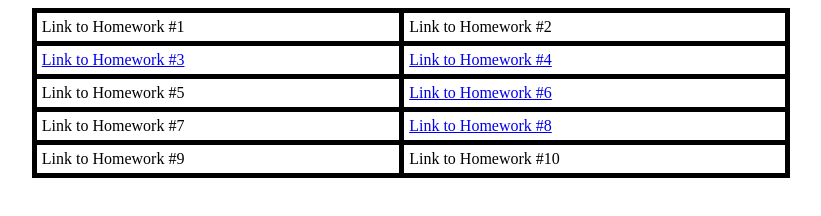
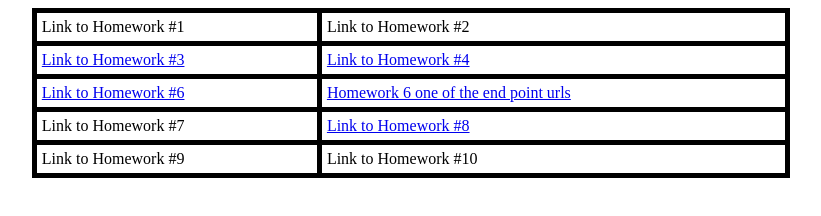
Before and after one commit to SamipyaNirmal/SamipyaNirmal.github.io, a plain HTML site: page sam342.html in a window 1280 px wide. Shown: the whole page, without its empty margins (229-1050 px from the left). Drawn offline with Linux system fonts and the light colour scheme.

Commit message:
adding hw6

```diff
--- a/sam342.html
+++ b/sam342.html
@@ -23,8 +23,8 @@ th, td {
     <td><a href= "ScrambleThisName.html">Link to Homework #4</a></td>
   </tr>
   <tr>
-    <td>Link to Homework #5</td>
     <td><a href= "https://samipyahomework6.wl.r.appspot.com/">Link to Homework #6</a></td>
+    <td><a href= "https://samipyahomework6.wl.r.appspot.com/search/<sym>">Homework 6 one of the end point urls</a></td>
   </tr>
   <tr>
     <td>Link to Homework #7</td>
```
